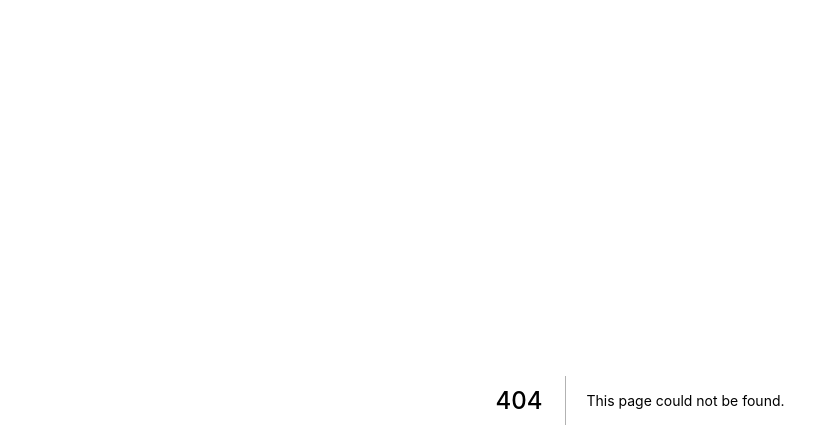
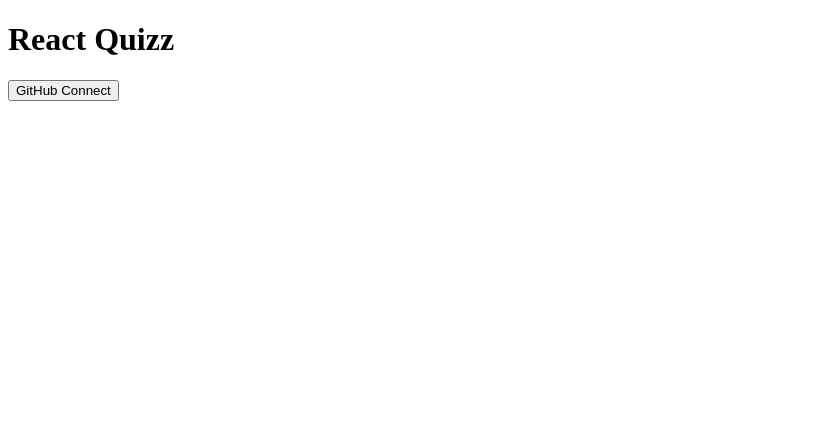
Before and after one commit to smooth-code/react-quiz, a Next.js app: page /Home in a window 1280 px wide. Before the commit this address had no page. Shown: the top 448 px of the page, without its empty margins (0-839 px from the left). Built offline with nearby package versions, Linux system fonts and the light colour scheme.

Commit message:
feat(React): Add a Home Component (#20)

```diff
--- /dev/null
+++ b/pages/Home.js
@@ -0,0 +1,10 @@
+import React from 'react'
+
+const Home = () => (
+  <div>
+    <h1>React Quizz</h1>
+    <button>GitHub Connect</button>
+  </div>
+)
+
+export default Home
```
Also changed, not shown: pages/index.js (+6 -1 lines), 1 other file (tests, documents, lock files or other folders).
